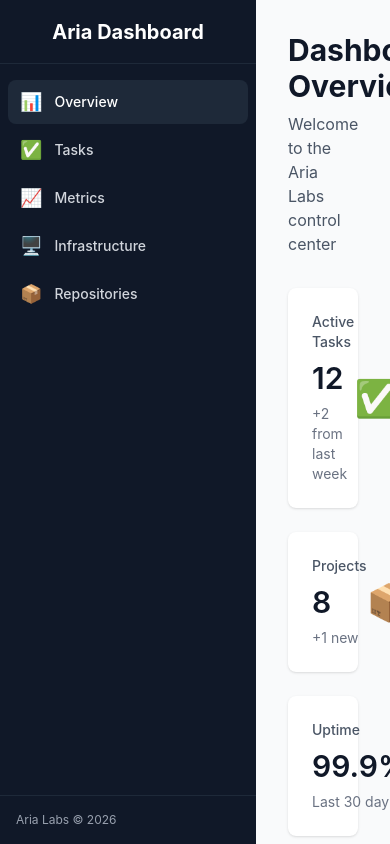
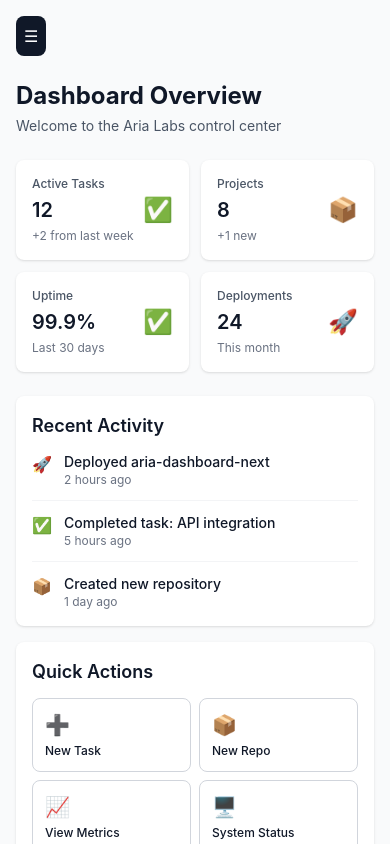
Before and after one commit to jeremyspofford/aria-dashboard-next, a Next.js app: page / in a window 390 px wide. Built offline with nearby package versions, Linux system fonts and the light colour scheme.

Commit message:
fix: tasks page + mobile responsive design
- Fix tasks API to use static JSON file
- Add mobile hamburger menu to sidebar
- Add top padding for mobile menu button
- Various page updates

```diff
--- /dev/null
+++ b/public/data/tasks.json
@@ -0,0 +1,31 @@
+{
+  "tasks": [
+    {
+      "id": "1",
+      "title": "Dashboard metrics auto-update",
+      "description": "Set up hourly cron job to refresh metrics data",
+      "status": "done",
+      "priority": "high",
+      "created_at": "2026-02-08T00:00:00Z",
+      "updated_at": "2026-02-08T19:23:00Z"
+    },
+    {
+      "id": "2",
+      "title": "Mobile responsive design",
+      "description": "Make dashboard work on mobile devices",
+      "status": "in-progress",
+      "priority": "high",
+      "created_at": "2026-02-08T20:34:00Z",
+      "updated_at": "2026-02-08T20:34:00Z"
+    },
+    {
+      "id": "3",
+      "title": "Rep Accountability Dashboard",
+      "description": "Integrate Congress.gov data for legislator tracking",
+      "status": "todo",
+      "priority": "medium",
+      "created_at": "2026-02-07T00:00:00Z",
+      "updated_at": "2026-02-07T00:00:00Z"
+    }
+  ]
+}
--- a/src/app/infrastructure/page.tsx
+++ b/src/app/infrastructure/page.tsx
@@ -14,33 +14,33 @@ export default function InfrastructurePage() {
   ];
 
   return (
-    <div className="p-8">
-      <h1 className="text-3xl font-bold text-gray-900">Infrastructure</h1>
-      <p className="mt-2 text-gray-600">System status, agents, and model configuration</p>
+    <div className="p-4 sm:p-6 lg:p-8">
+      <h1 className="text-2xl sm:text-3xl font-bold text-gray-900">Infrastructure</h1>
+      <p className="mt-1 sm:mt-2 text-sm sm:text-base text-gray-600">System status, agents, and model configuration</p>
 
-      <div className="mt-8">
-        <h2 className="text-xl font-semibold mb-4">Devices</h2>
-        <div className="grid grid-cols-1 md:grid-cols-2 gap-4">
+      <div className="mt-6 sm:mt-8">
+        <h2 className="text-lg sm:text-xl font-semibold mb-3 sm:mb-4">Devices</h2>
+        <div className="grid grid-cols-1 sm:grid-cols-2 gap-3 sm:gap-4">
           {devices.map((d) => (
-            <div key={d.name} className="rounded-lg bg-white p-4 shadow flex items-center gap-4">
-              <span className="text-3xl">{d.icon}</span>
-              <div>
-                <p className="font-medium">{d.name}</p>
-                <p className="text-sm text-gray-500">{d.role}</p>
+            <div key={d.name} className="rounded-lg bg-white p-3 sm:p-4 shadow flex items-center gap-3 sm:gap-4">
+              <span className="text-2xl sm:text-3xl flex-shrink-0">{d.icon}</span>
+              <div className="min-w-0 flex-1">
+                <p className="font-medium text-sm sm:text-base truncate">{d.name}</p>
+                <p className="text-xs sm:text-sm text-gray-500 truncate">{d.role}</p>
               </div>
-              <span className="ml-auto px-2 py-1 rounded text-xs bg-green-100 text-green-700">{d.status}</span>
+              <span className="ml-auto px-2 py-1 rounded text-xs bg-green-100 text-green-700 flex-shrink-0">{d.status}</span>
             </div>
           ))}
         </div>
       </div>
 
-      <div className="mt-8">
-        <h2 className="text-xl font-semibold mb-4">Agents</h2>
-        <div className="grid grid-cols-1 md:grid-cols-2 lg:grid-cols-3 gap-4">
+      <div className="mt-6 sm:mt-8">
+        <h2 className="text-lg sm:text-xl font-semibold mb-3 sm:mb-4">Agents</h2>
+        <div className="grid grid-cols-1 sm:grid-cols-2 lg:grid-cols-3 gap-3 sm:gap-4">
           {agents.map((a) => (
-            <div key={a.name} className="rounded-lg bg-white p-4 shadow">
-              <p className="font-medium">{a.name}</p>
-              <p className="text-sm text-blue-600">{a.model}</p>
+            <div key={a.name} className="rounded-lg bg-white p-3 sm:p-4 shadow">
+              <p className="font-medium text-sm sm:text-base">{a.name}</p>
+              <p className="text-xs sm:text-sm text-blue-600">{a.model}</p>
               <p className="text-xs text-gray-500 mt-1">{a.role}</p>
             </div>
           ))}
--- a/src/app/layout.tsx
+++ b/src/app/layout.tsx
@@ -17,7 +17,7 @@ export default function RootLayout({
       <body className="antialiased">
         <div className="flex h-screen overflow-hidden">
           <Sidebar />
-          <main className="flex-1 overflow-y-auto bg-gray-50">
+          <main className="flex-1 overflow-y-auto bg-gray-50 pt-16 md:pt-0">
             {children}
           </main>
         </div>
--- a/src/app/page.tsx
+++ b/src/app/page.tsx
@@ -7,73 +7,73 @@ export default function Home() {
   ];
 
   return (
-    <div className="p-8">
-      <div className="mb-8">
-        <h1 className="text-3xl font-bold text-gray-900">Dashboard Overview</h1>
-        <p className="mt-2 text-gray-600">Welcome to the Aria Labs control center</p>
+    <div className="p-4 sm:p-6 lg:p-8">
+      <div className="mb-6 sm:mb-8">
+        <h1 className="text-2xl sm:text-3xl font-bold text-gray-900">Dashboard Overview</h1>
+        <p className="mt-1 sm:mt-2 text-sm sm:text-base text-gray-600">Welcome to the Aria Labs control center</p>
       </div>
 
-      <div className="grid grid-cols-1 gap-6 md:grid-cols-2 lg:grid-cols-4">
+      <div className="grid grid-cols-2 gap-3 sm:gap-4 lg:gap-6 lg:grid-cols-4">
         {stats.map((stat) => (
-          <div key={stat.label} className="rounded-lg bg-white p-6 shadow">
+          <div key={stat.label} className="rounded-lg bg-white p-4 sm:p-6 shadow">
             <div className="flex items-center justify-between">
-              <div>
-                <p className="text-sm font-medium text-gray-600">{stat.label}</p>
-                <p className="mt-2 text-3xl font-semibold text-gray-900">{stat.value}</p>
-                <p className="mt-2 text-sm text-gray-500">{stat.change}</p>
+              <div className="min-w-0 flex-1">
+                <p className="text-xs sm:text-sm font-medium text-gray-600 truncate">{stat.label}</p>
+                <p className="mt-1 sm:mt-2 text-xl sm:text-2xl lg:text-3xl font-semibold text-gray-900">{stat.value}</p>
+                <p className="mt-1 sm:mt-2 text-xs sm:text-sm text-gray-500 truncate">{stat.change}</p>
               </div>
-              <div className="text-4xl">{stat.icon}</div>
+              <div className="text-2xl sm:text-3xl lg:text-4xl ml-2 flex-shrink-0">{stat.icon}</div>
             </div>
           </div>
         ))}
       </div>
 
-      <div className="mt-8 grid grid-cols-1 gap-6 lg:grid-cols-2">
-        <div className="rounded-lg bg-white p-6 shadow">
-          <h2 className="text-xl font-semibold text-gray-900">Recent Activity</h2>
-          <div className="mt-4 space-y-3">
+      <div className="mt-6 sm:mt-8 grid grid-cols-1 gap-4 sm:gap-6 lg:grid-cols-2">
+        <div className="rounded-lg bg-white p-4 sm:p-6 shadow">
+          <h2 className="text-lg sm:text-xl font-semibold text-gray-900">Recent Activity</h2>
+          <div className="mt-3 sm:mt-4 space-y-3">
             <div className="flex items-start gap-3 border-b border-gray-100 pb-3">
-              <span className="text-lg">🚀</span>
-              <div>
-                <p className="text-sm font-medium text-gray-900">Deployed aria-dashboard-next</p>
+              <span className="text-base sm:text-lg flex-shrink-0">🚀</span>
+              <div className="min-w-0">
+                <p className="text-sm font-medium text-gray-900 truncate">Deployed aria-dashboard-next</p>
                 <p className="text-xs text-gray-500">2 hours ago</p>
               </div>
             </div>
             <div className="flex items-start gap-3 border-b border-gray-100 pb-3">
-              <span className="text-lg">✅</span>
-              <div>
-                <p className="text-sm font-medium text-gray-900">Completed task: API integration</p>
+              <span className="text-base sm:text-lg flex-shrink-0">✅</span>
+              <div className="min-w-0">
+                <p className="text-sm font-medium text-gray-900 truncate">Completed task: API integration</p>
                 <p className="text-xs text-gray-500">5 hours ago</p>
               </div>
             </div>
             <div className="flex items-start gap-3">
-              <span className="text-lg">📦</span>
-              <div>
-                <p className="text-sm font-medium text-gray-900">Created new repository</p>
+              <span className="text-base sm:text-lg flex-shrink-0">📦</span>
+              <div className="min-w-0">
+                <p className="text-sm font-medium text-gray-900 truncate">Created new repository</p>
                 <p className="text-xs text-gray-500">1 day ago</p>
               </div>
             </div>
           </div>
         </div>
 
-        <div className="rounded-lg bg-white p-6 shadow">
-          <h2 className="text-xl font-semibold text-gray-900">Quick Actions</h2>
-          <div className="mt-4 grid grid-cols-2 gap-3">
-            <button className="rounded-lg border border-gray-300 p-4 text-left transition-colors hover:bg-gray-50">
-              <div className="text-2xl">➕</div>
-              <div className="mt-2 text-sm font-medium text-gray-900">New Task</div>
+        <div className="rounded-lg bg-white p-4 sm:p-6 shadow">
+          <h2 className="text-lg sm:text-xl font-semibold text-gray-900">Quick Actions</h2>
+          <div className="mt-3 sm:mt-4 grid grid-cols-2 gap-2 sm:gap-3">
+            <button className="rounded-lg border border-gray-300 p-3 sm:p-4 text-left transition-colors hover:bg-gray-50">
+              <div className="text-xl sm:text-2xl">➕</div>
+              <div className="mt-1 sm:mt-2 text-xs sm:text-sm font-medium text-gray-900">New Task</div>
             </button>
-            <button className="rounded-lg border border-gray-300 p-4 text-left transition-colors hover:bg-gray-50">
-              <div className="text-2xl">📦</div>
-              <div className="mt-2 text-sm font-medium text-gray-900">New Repo</div>
+            <button className="rounded-lg border border-gray-300 p-3 sm:p-4 text-left transition-colors hover:bg-gray-50">
+              <div className="text-xl sm:text-2xl">📦</div>
+              <div className="mt-1 sm:mt-2 text-xs sm:text-sm font-medium text-gray-900">New Repo</div>
             </button>
-            <button className="rounded-lg border border-gray-300 p-4 text-left transition-colors hover:bg-gray-50">
-              <div className="text-2xl">📈</div>
-              <div className="mt-2 text-sm font-medium text-gray-900">View Metrics</div>
+            <button className="rounded-lg border border-gray-300 p-3 sm:p-4 text-left transition-colors hover:bg-gray-50">
+              <div className="text-xl sm:text-2xl">📈</div>
+              <div className="mt-1 sm:mt-2 text-xs sm:text-sm font-medium text-gray-900">View Metrics</div>
             </button>
-            <button className="rounded-lg border border-gray-300 p-4 text-left transition-colors hover:bg-gray-50">
-              <div className="text-2xl">🖥️</div>
-              <div className="mt-2 text-sm font-medium text-gray-900">System Status</div>
+            <button className="rounded-lg border border-gray-300 p-3 sm:p-4 text-left transition-colors hover:bg-gray-50">
+              <div className="text-xl sm:text-2xl">🖥️</div>
+              <div className="mt-1 sm:mt-2 text-xs sm:text-sm font-medium text-gray-900">System Status</div>
             </button>
           </div>
         </div>
--- a/src/app/repos/page.tsx
+++ b/src/app/repos/page.tsx
@@ -8,22 +8,29 @@ export default function ReposPage() {
   ];
 
   return (
-    <div className="p-8">
-      <h1 className="text-3xl font-bold text-gray-900">Repositories</h1>
-      <p className="mt-2 text-gray-600">GitHub repositories and projects</p>
+    <div className="p-4 sm:p-6 lg:p-8">
+      <h1 className="text-2xl sm:text-3xl font-bold text-gray-900">Repositories</h1>
+      <p className="mt-1 sm:mt-2 text-sm sm:text-base text-gray-600">GitHub repositories and projects</p>
 
-      <div className="mt-8 grid grid-cols-1 md:grid-cols-2 lg:grid-cols-3 gap-4">
+      <div className="mt-6 sm:mt-8 grid grid-cols-1 sm:grid-cols-2 lg:grid-cols-3 gap-3 sm:gap-4">
         {repos.map((r) => (
-          <div key={r.name} className="rounded-lg bg-white p-4 shadow hover:shadow-md transition-shadow">
-            <div className="flex items-start justify-between">
-              <div>
-                <p className="font-medium text-blue-600">{r.name}</p>
-                <p className="text-sm text-gray-500 mt-1">{r.desc}</p>
+          <div key={r.name} className="rounded-lg bg-white p-3 sm:p-4 shadow hover:shadow-md transition-shadow">
+            <div className="flex items-start justify-between gap-2">
+              <div className="min-w-0 flex-1">
+                <p className="font-medium text-sm sm:text-base text-blue-600 truncate">{r.name}</p>
+                <p className="text-xs sm:text-sm text-gray-500 mt-1">{r.desc}</p>
               </div>
-              <span className="text-xs bg-gray-100 px-2 py-1 rounded">{r.lang}</span>
+              <span className="text-xs bg-gray-100 px-2 py-1 rounded flex-shrink-0">{r.lang}</span>
             </div>
-            <div className="mt-4 flex gap-2">
-              <a href={`https://github.com/jeremyspofford/${r.name}`} target="_blank" className="text-xs text-gray-500 hover:text-gray-700">GitHub ↗</a>
+            <div className="mt-3 sm:mt-4 flex gap-2">
+              <a
+                href={`https://github.com/jeremyspofford/${r.name}`}
+                target="_blank"
+                rel="noopener noreferrer"
+                className="text-xs text-gray-500 hover:text-gray-700"
+              >
+                GitHub ↗
+              </a>
             </div>
           </div>
         ))}
--- a/src/app/tasks/page.tsx
+++ b/src/app/tasks/page.tsx
@@ -13,6 +13,7 @@ export default function TasksPage() {
   const [tasks, setTasks] = useState<Task[]>([]);
   const [loading, setLoading] = useState(true);
   const [error, setError] = useState<string | null>(null);
+  const [activeColumn, setActiveColumn] = useState<string | null>(null);
 
   useEffect(() => {
     loadTasks();
@@ -38,56 +39,81 @@ export default function TasksPage() {
 
   if (loading) {
     return (
-      <div className="flex h-full items-center justify-center">
-        <div className="text-lg text-gray-600">Loading tasks...</div>
+      <div className="flex h-full items-center justify-center p-4">
+        <div className="text-base sm:text-lg text-gray-600">Loading tasks...</div>
       </div>
     );
   }
 
   if (error) {
     return (
-      <div className="flex h-full items-center justify-center">
-        <div className="text-lg text-red-600">{error}</div>
+      <div className="flex h-full items-center justify-center p-4">
+        <div className="text-base sm:text-lg text-red-600">{error}</div>
       </div>
     );
   }
 
   return (
-    <div className="h-full p-8">
-      <div className="mb-6 flex items-center justify-between">
+    <div className="min-h-full p-4 sm:p-6 lg:p-8">
+      <div className="mb-4 sm:mb-6 flex flex-col gap-3 sm:flex-row sm:items-center sm:justify-between">
         <div>
-          <h1 className="text-3xl font-bold text-gray-900">Tasks</h1>
-          <p className="mt-2 text-gray-600">Manage your tasks with a Kanban board</p>
+          <h1 className="text-2xl sm:text-3xl font-bold text-gray-900">Tasks</h1>
+          <p className="mt-1 sm:mt-2 text-sm sm:text-base text-gray-600">Manage your tasks with a Kanban board</p>
         </div>
-        <button className="rounded-lg bg-blue-600 px-4 py-2 text-white transition-colors hover:bg-blue-700">
+        <button className="w-full sm:w-auto rounded-lg bg-blue-600 px-4 py-2 text-sm sm:text-base text-white transition-colors hover:bg-blue-700">
           + New Task
         </button>
       </div>
 
-      <div className="grid grid-cols-1 gap-6 md:grid-cols-3">
+      {/* Mobile column tabs */}
+      <div className="mb-4 flex gap-2 overflow-x-auto pb-2 md:hidden">
+        {columns.map((column) => {
+          const count = getTasksByStatus(column.id).length;
+          return (
+            <button
+              key={column.id}
+              onClick={() => setActiveColumn(activeColumn === column.id ? null : column.id)}
+              className={`
+                flex-shrink-0 rounded-lg px-4 py-2 text-sm font-medium transition-colors
+                ${activeColumn === column.id ? 'bg-gray-900 text-white' : column.color + ' text-gray-700'}
+              `}
+            >
+              {column.title} ({count})
+            </button>
+          );
+        })}
+      </div>
+
+      {/* Desktop: 3-column grid, Mobile: show selected or all stacked */}
+      <div className="grid grid-cols-1 gap-4 sm:gap-6 md:grid-cols-3">
         {columns.map((column) => {
           const columnTasks = getTasksByStatus(column.id);
+          const isVisible = !activeColumn || activeColumn === column.id;
+
           return (
-            <div key={column.id} className="flex flex-col">
-              <div className={`rounded-t-lg p-4 ${column.color}`}>
-                <h2 className="font-semibold text-gray-900">
+            <div
+              key={column.id}
+              className={`flex flex-col ${!isVisible ? 'hidden md:flex' : ''}`}
+            >
+              <div className={`rounded-t-lg p-3 sm:p-4 ${column.color}`}>
+                <h2 className="text-sm sm:text-base font-semibold text-gray-900">
                   {column.title}
-                  <span className="ml-2 text-sm text-gray-600">({columnTasks.length})</span>
+                  <span className="ml-2 text-xs sm:text-sm text-gray-600">({columnTasks.length})</span>
                 </h2>
               </div>
-              <div className="flex-1 space-y-3 rounded-b-lg bg-gray-50 p-4">
+              <div className="flex-1 space-y-2 sm:space-y-3 rounded-b-lg bg-gray-50 p-3 sm:p-4 min-h-[120px]">
                 {columnTasks.map((task) => (
                   <div
                     key={task.id}
-                    className="rounded-lg bg-white p-4 shadow transition-shadow hover:shadow-md"
+                    className="rounded-lg bg-white p-3 sm:p-4 shadow transition-shadow hover:shadow-md"
                   >
-                    <h3 className="font-medium text-gray-900">{task.title}</h3>
+                    <h3 className="text-sm sm:text-base font-medium text-gray-900">{task.title}</h3>
                     {task.description && (
-                      <p className="mt-2 text-sm text-gray-600">{task.description}</p>
+                      <p className="mt-1 sm:mt-2 text-xs sm:text-sm text-gray-600 line-clamp-2">{task.description}</p>
                     )}
                     {task.priority && (
                       <span
-                        className={`mt-2 inline-block rounded px-2 py-1 text-xs font-medium ${
+                        className={`mt-2 inline-block rounded px-2 py-0.5 sm:py-1 text-xs font-medium ${
                           task.priority === 'high'
                             ? 'bg-red-100 text-red-700'
                             : task.priority === 'medium'
@@ -101,7 +127,7 @@ export default function TasksPage() {
                   </div>
                 ))}
                 {columnTasks.length === 0 && (
-                  <div className="py-8 text-center text-sm text-gray-400">No tasks</div>
+                  <div className="py-6 sm:py-8 text-center text-xs sm:text-sm text-gray-400">No tasks</div>
                 )}
               </div>
             </div>
--- a/src/components/Sidebar.tsx
+++ b/src/components/Sidebar.tsx
@@ -2,6 +2,7 @@
 
 import Link from 'next/link';
 import { usePathname } from 'next/navigation';
+import { useState } from 'react';
 
 const navigation = [
   { name: 'Overview', href: '/', icon: '📊' },
@@ -13,9 +14,35 @@ const navigation = [
 
 export default function Sidebar() {
   const pathname = usePathname();
+  const [isOpen, setIsOpen] = useState(false);
 
   return (
-    <div className="flex h-screen w-64 flex-col bg-gray-900 text-white">
+    <>
+      {/* Mobile menu button */}
+      <button
+        onClick={() => setIsOpen(!isOpen)}
+        className="fixed top-4 left-4 z-50 rounded-lg bg-gray-900 p-2 text-white md:hidden"
+        aria-label="Toggle menu"
+      >
+        {isOpen ? '✕' : '☰'}
+      </button>
+
+      {/* Overlay */}
+      {isOpen && (
+        <div
+          className="fixed inset-0 z-30 bg-black/50 md:hidden"
+          onClick={() => setIsOpen(false)}
+        />
+      )}
+
+      {/* Sidebar */}
+      <div
+        className={`
+          fixed inset-y-0 left-0 z-40 w-64 transform bg-gray-900 text-white transition-transform duration-200 ease-in-out
+          md:relative md:translate-x-0
+          ${isOpen ? 'translate-x-0' : '-translate-x-full'}
+        `}
+      >
         <div className="flex h-16 items-center justify-center border-b border-gray-800">
           <h1 className="text-xl font-bold">Aria Dashboard</h1>
         </div>
@@ -26,6 +53,7 @@ export default function Sidebar() {
               <Link
                 key={item.name}
                 href={item.href}
+                onClick={() => setIsOpen(false)}
                 className={`
                   flex items-center gap-3 rounded-lg px-3 py-2 text-sm font-medium
                   transition-colors hover:bg-gray-800
@@ -44,5 +72,6 @@ export default function Sidebar() {
           </div>
         </div>
       </div>
+    </>
   );
 }
--- a/src/lib/api.ts
+++ b/src/lib/api.ts
@@ -1,5 +1,3 @@
-const KANBAN_API = 'https://dashboard.arialabs.ai/api/kanban';
-
 export interface Task {
   id: string;
   title: string;
@@ -11,42 +9,10 @@ export interface Task {
 }
 
 export async function fetchTasks(): Promise<Task[]> {
-  const response = await fetch(KANBAN_API);
+  const response = await fetch('/data/tasks.json');
   if (!response.ok) {
     throw new Error('Failed to fetch tasks');
   }
-  return response.json();
+  const data = await response.json();
+  return data.tasks || [];
 }
-
-export async function createTask(task: Omit<Task, 'id' | 'created_at' | 'updated_at'>): Promise<Task> {
-  const response = await fetch(KANBAN_API, {
-    method: 'POST',
-    headers: { 'Content-Type': 'application/json' },
-    body: JSON.stringify(task),
-  });
-  if (!response.ok) {
-    throw new Error('Failed to create task');
-  }
-  return response.json();
-}
-
-export async function updateTask(id: string, updates: Partial<Task>): Promise<Task> {
-  const response = await fetch(`${KANBAN_API}/${id}`, {
-    method: 'PATCH',
-    headers: { 'Content-Type': 'application/json' },
-    body: JSON.stringify(updates),
-  });
-  if (!response.ok) {
-    throw new Error('Failed to update task');
-  }
-  return response.json();
-}
-
-export async function deleteTask(id: string): Promise<void> {
-  const response = await fetch(`${KANBAN_API}/${id}`, {
-    method: 'DELETE',
-  });
-  if (!response.ok) {
-    throw new Error('Failed to delete task');
-  }
-}
```
Also changed, not shown: src/app/metrics/page.tsx (+33 -33 lines). Lines whose indentation alone changed are shown as unchanged.
